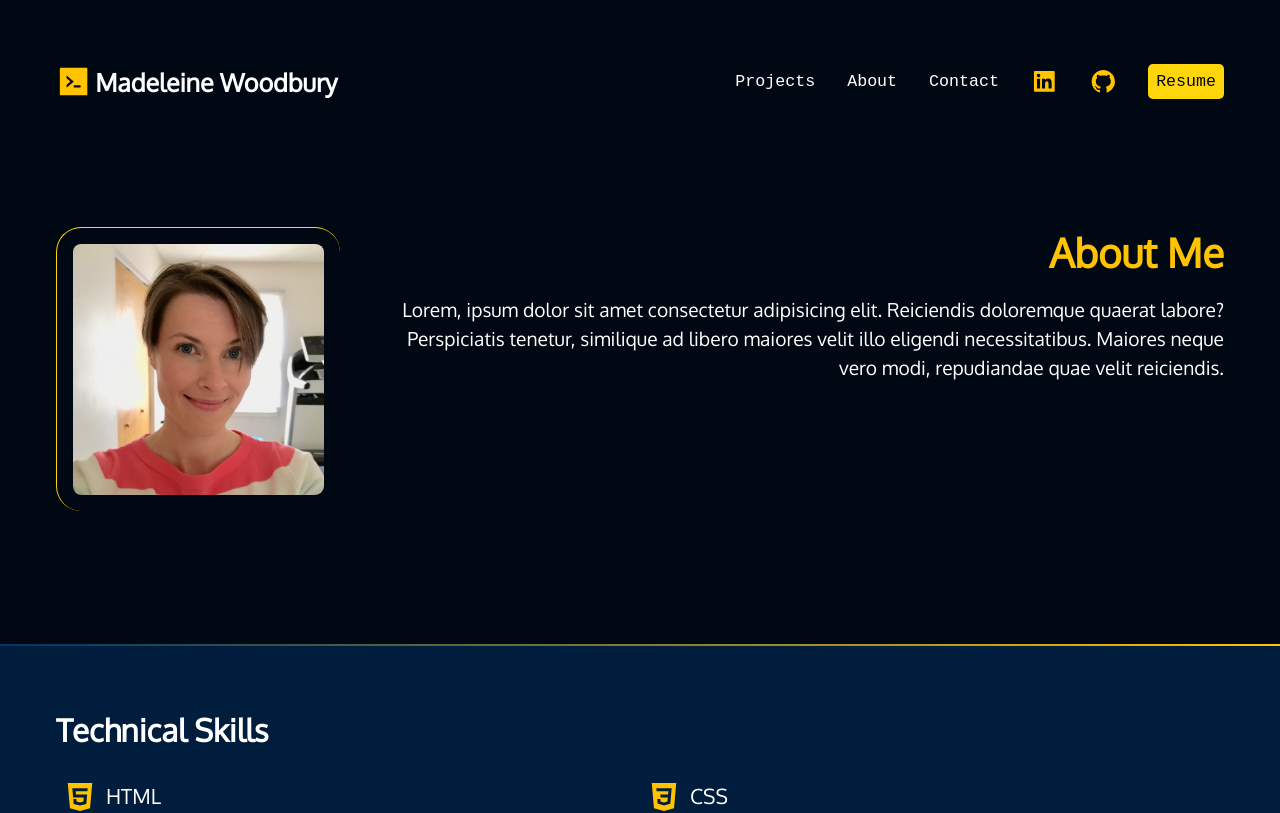
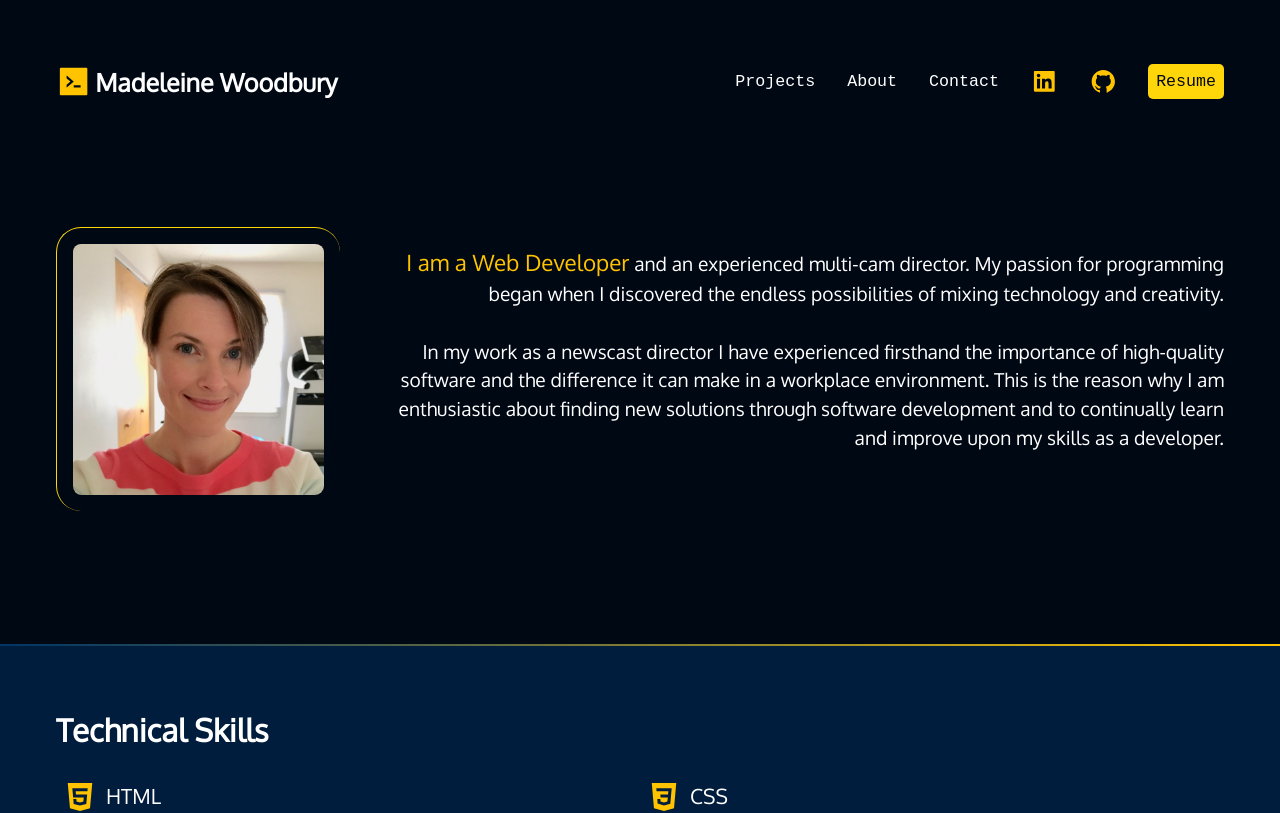
Before and after one commit to madeleinewoodbury/portfolio, a React (Create React App) app: page /about in a window 1280 px wide. Shown: the top 813 px of the page. Built offline with nearby package versions, Linux system fonts and the light colour scheme; a web font is replaced by a local one.

Commit message:
add about info

```diff
--- a/src/App.css
+++ b/src/App.css
@@ -131,6 +131,11 @@ nav li:first-child {
 #about .info p {
   font-size: 1.2rem;
   padding: 0;
+}
+
+#about .info p .first-line {
+  font-size: 1.4rem;
+  color: var(--secondary);
 }
 
 #projects .info .links {
--- a/src/components/about/Info.js
+++ b/src/components/about/Info.js
@@ -6,13 +6,21 @@ const Info = () => {
       <div className='container'>
         <article>
           <div className='text'>
-            <h2>About Me</h2>
+            {/* <h2>About Me</h2> */}
             <div className='info'>
               <p>
-                Lorem, ipsum dolor sit amet consectetur adipisicing elit.
-                Reiciendis doloremque quaerat labore? Perspiciatis tenetur,
-                similique ad libero maiores velit illo eligendi necessitatibus.
-                Maiores neque vero modi, repudiandae quae velit reiciendis.
+                <span className='first-line'>I am a Web Developer</span> and an
+                experienced multi-cam director. My passion for programming began
+                when I discovered the endless possibilities of mixing technology
+                and creativity.
+                <br />
+                <br />
+                In my work as a newscast director I have experienced firsthand
+                the importance of high-quality software and the difference it
+                can make in a workplace environment. This is the reason why I am
+                enthusiastic about finding new solutions through software
+                development and to continually learn and improve upon my skills
+                as a developer.
               </p>
             </div>
           </div>
--- a/src/components/layout/Footer.js
+++ b/src/components/layout/Footer.js
@@ -9,13 +9,21 @@ const Footer = () => {
       </h2>
       <ul>
         <li>
-          <a href='www.linkedin.com' target='_blank' rel='noreferrer'>
+          <a
+            href='https://www.linkedin.com/in/madeleine-woodbury/'
+            target='_blank'
+            rel='noreferrer'
+          >
             <AiFillLinkedin aria-hidden='true' className='icon' />
             <span className='sr-only'>LinkedIn</span>
           </a>
         </li>
         <li>
-          <a href='www.github.com' target='_blank' rel='noreferrer'>
+          <a
+            href='https://github.com/madeleinewoodbury'
+            target='_blank'
+            rel='noreferrer'
+          >
             <AiFillGithub aria-hidden='true' className='icon' />
             <span className='sr-only'>Github</span>
           </a>
--- a/src/components/layout/Navbar.js
+++ b/src/components/layout/Navbar.js
@@ -29,16 +29,31 @@ const Navbar = () => {
             <Link to='/about'>About</Link>
           </li>
           <li>
-            <Link to='/contact'>Contact</Link>
+            <a
+              href='mailto:mail@woodburycode.com'
+              target='_blank'
+              rel='noreferrer'
+            >
+              Contact
+            </a>
+            {/* <Link to='/contact'>Contact</Link> */}
           </li>
           <li>
-            <a href='https://github.com/madeleinewoodbury'>
+            <a
+              href='https://www.linkedin.com/in/madeleine-woodbury/'
+              target='_blank'
+              rel='noreferrer'
+            >
               <AiFillLinkedin aria-hidden='true' className='icon' />
               <span className='sr-only'>LinkedIn</span>
             </a>
           </li>
           <li>
-            <a href='https://www.github.com'>
+            <a
+              href='https://github.com/madeleinewoodbury'
+              target='_blank'
+              rel='noreferrer'
+            >
               <AiFillGithub aria-hidden='true' className='icon' />
               <span className='sr-only'>Github</span>
             </a>
```
